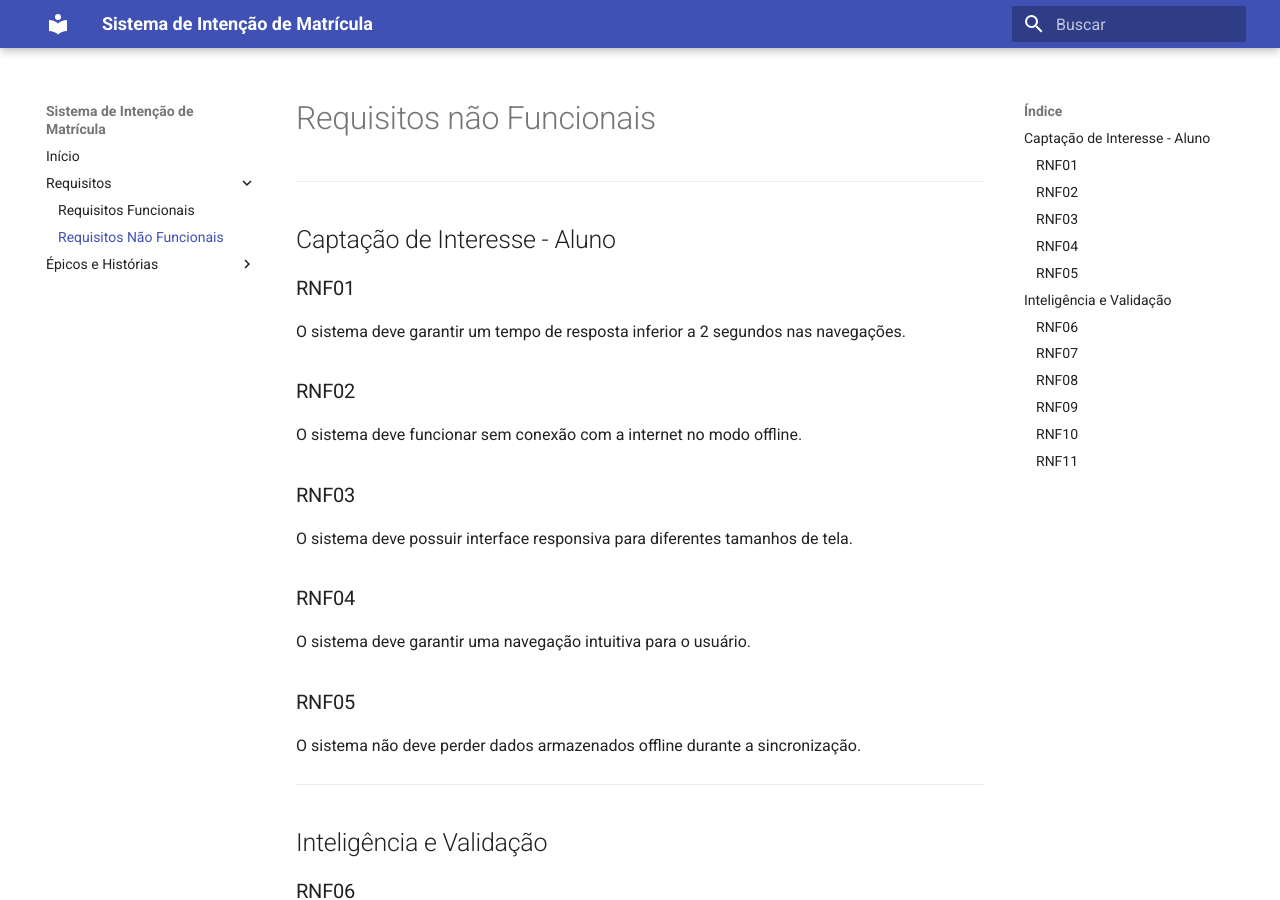
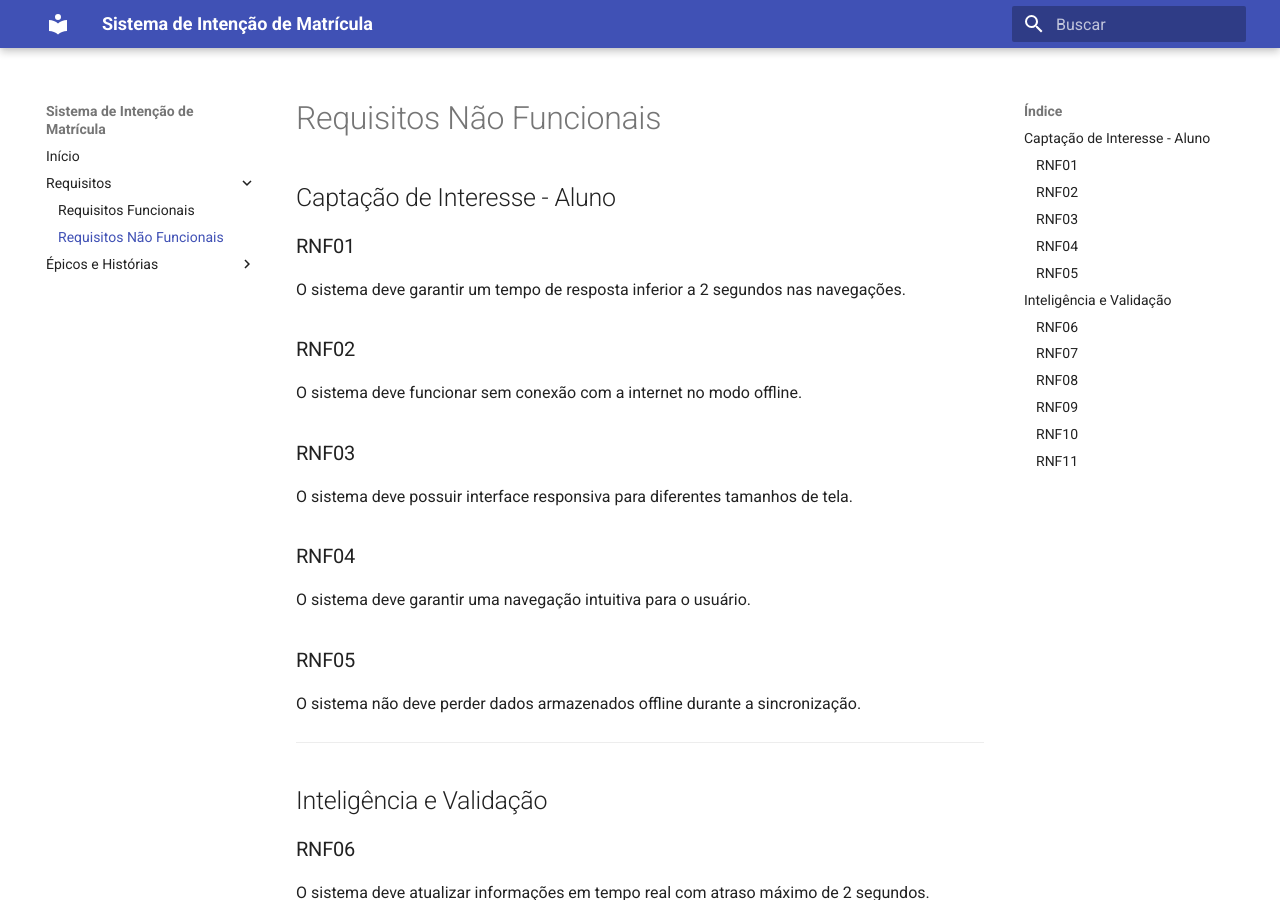
Before and after one commit to si-2026-1/Sistema_de_intencao_de_matricula, an MkDocs documentation site: the page built from docs/Requisitos/Requisitos_nao_funcionais.md, in a window 1280 px wide and 900 px high. Built offline with MkDocs 1.6.1 and Material for MkDocs 9.7.7, drawn with Linux system fonts in a browser that asks for light colours.

Commit message:
Fix capitalization in non-functional requirements header

```diff
--- a/docs/Requisitos/Requisitos_nao_funcionais.md
+++ b/docs/Requisitos/Requisitos_nao_funcionais.md
@@ -1,6 +1,4 @@
-# Requisitos não Funcionais
-
----
+# Requisitos Não Funcionais
 
 ## Captação de Interesse - Aluno
 
```
